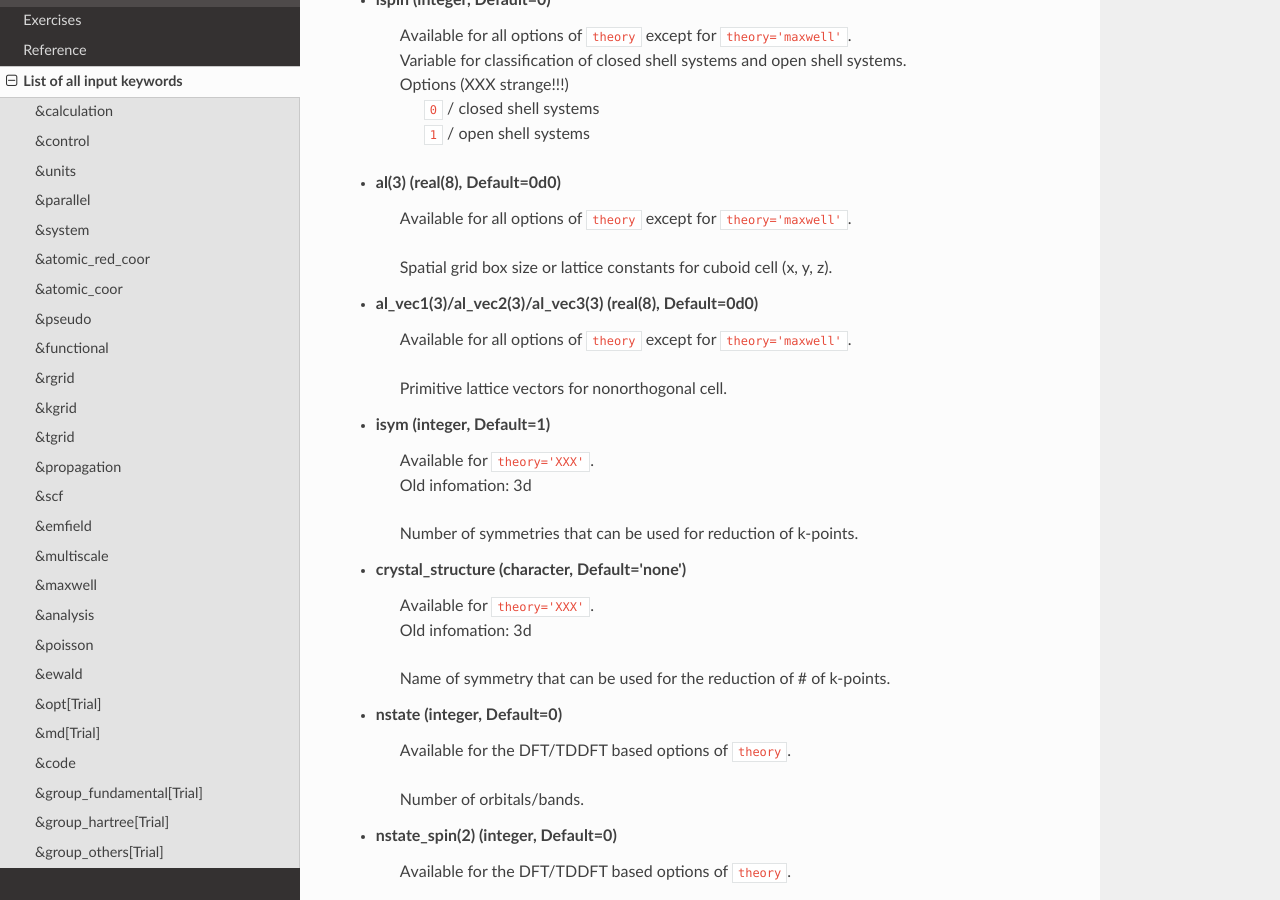
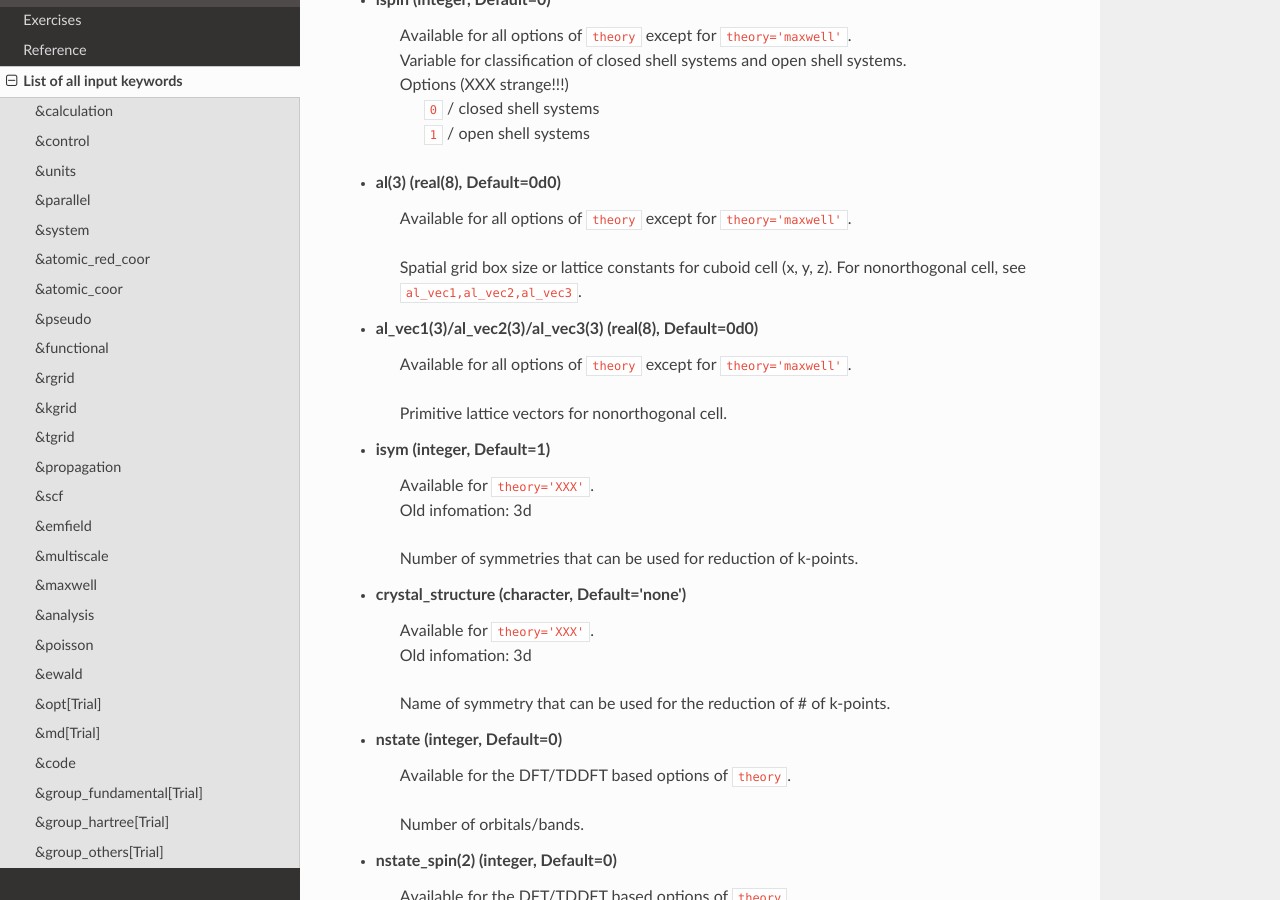
Before and after one commit to SALMON-TDDFT/SALMON-DOCS, a Sphinx documentation site: the page built from source/input_keyword_list.rst, in a window 1280 px wide and 900 px high, scrolled down 5720 px. Built offline with Sphinx 7.4.7 and the Read the Docs theme 2.0.0, drawn with Linux system fonts in a browser that asks for light colours; formulas are drawn with MathJax 3.

Commit message:
Update input_keyword_list.rst

```diff
--- a/source/input_keyword_list.rst
+++ b/source/input_keyword_list.rst
@@ -211,6 +211,7 @@ List of all input keywords
 - **al(3)** (real(8), Default=0d0)
    | Available for all options of ``theory`` except for ``theory='maxwell'``.
    Spatial grid box size or lattice constants for cuboid cell (x, y, z).
+   For nonorthogonal cell, see ``al_vec1,al_vec2,al_vec3``.
 
 - **al_vec1(3)/al_vec2(3)/al_vec3(3)** (real(8), Default=0d0)
    | Available for all options of ``theory`` except for ``theory='maxwell'``.
```
